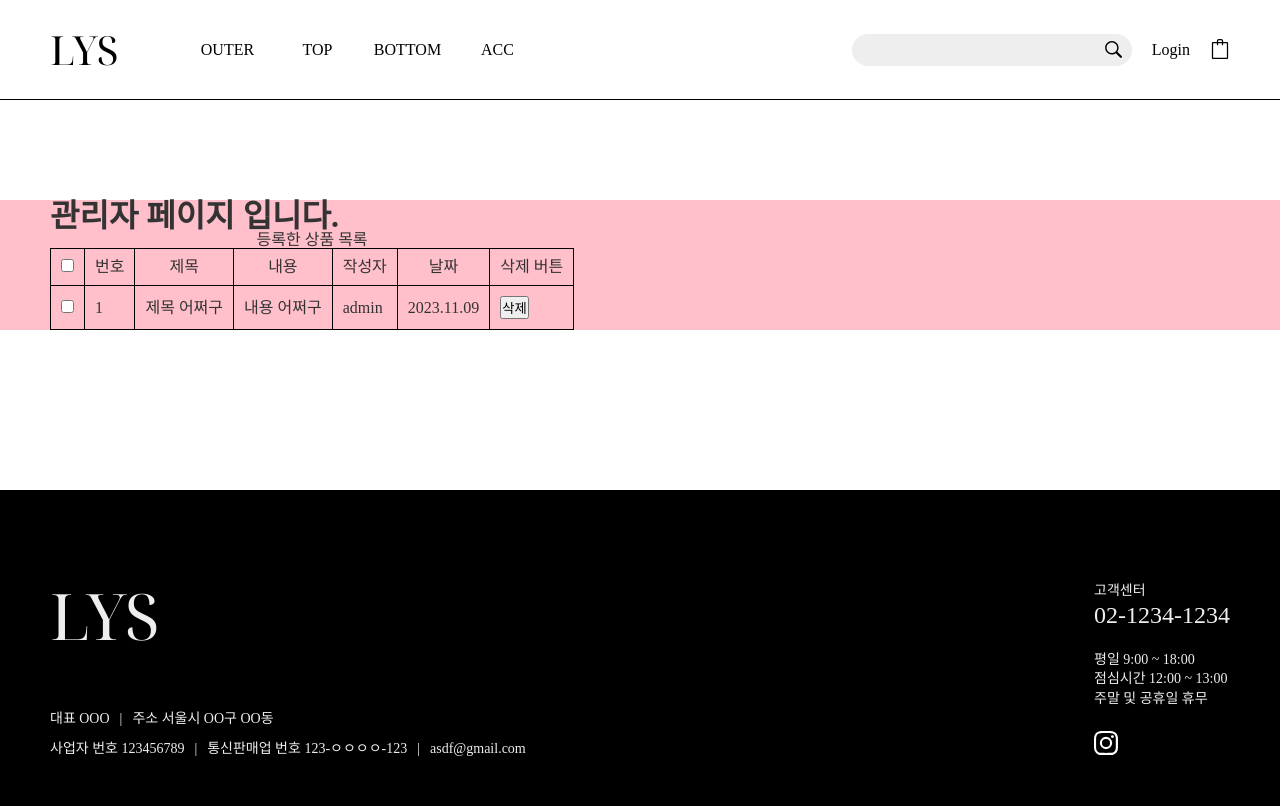
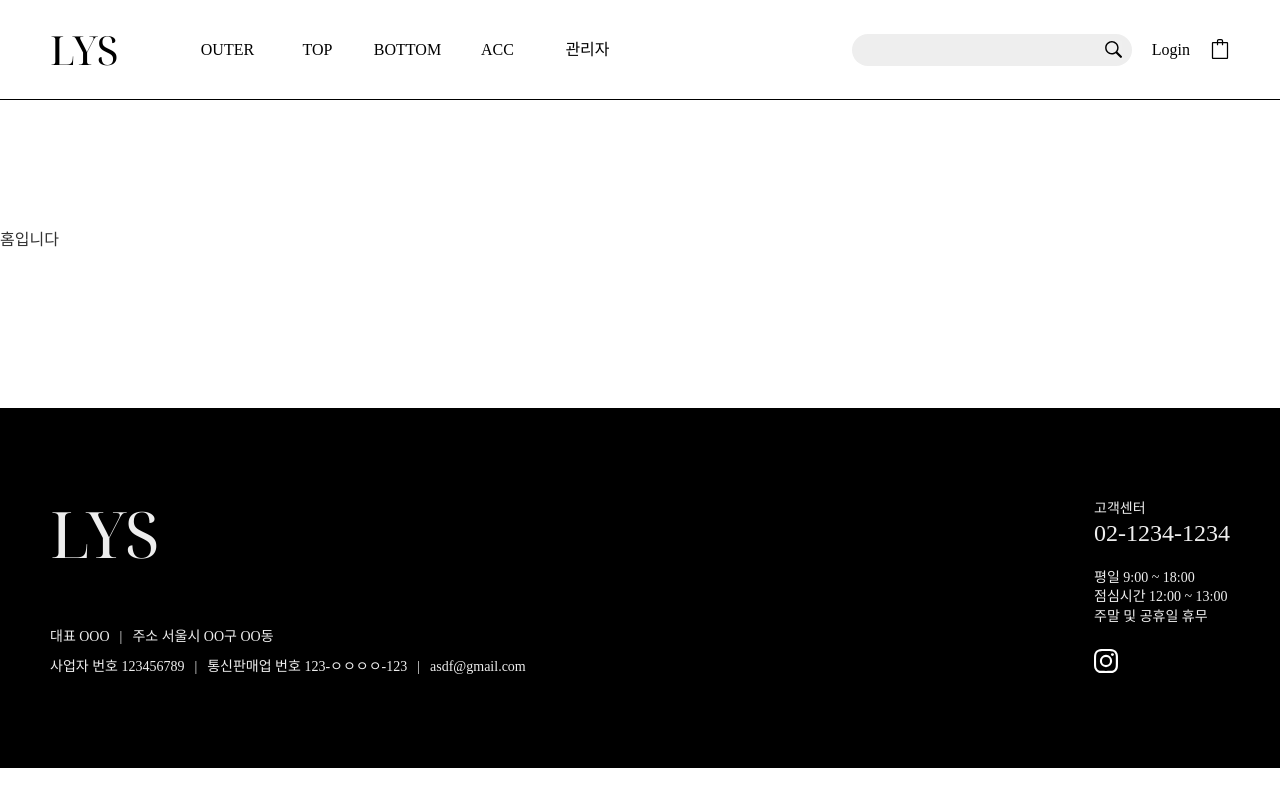
Before and after one commit to SuperMiniBeans/Front, a React (Create React App) app: page / in a window 1280 px wide. Shown: the top 806 px of the page. Built offline with nearby package versions, Linux system fonts and the light colour scheme.

Commit message:
[CHORE] 링크 및 라우터 수정

```diff
--- a/src/components/Header.js
+++ b/src/components/Header.js
@@ -30,7 +30,7 @@ function Header({isLogin, isAdmin}) {
             <nav className="gnb">
               <Gnb>
                 <MouseOver>
-                  <Link to="/product">OUTER</Link>
+                  <Link to="/product/list">OUTER</Link>
                   <Lnb className="lnb">
                     <LnbLi><Link to='/'>COAT</Link></LnbLi>
                     <LnbLi><Link to='/'>JACKET</Link></LnbLi>
@@ -54,6 +54,8 @@ function Header({isLogin, isAdmin}) {
                   </Lnb>
                 </MouseOver>
                 <MouseOver><Link to="/">ACC</Link></MouseOver>
+                <MouseOver><Link to="/admin/*">관리자</Link></MouseOver>
+
                 {
                 isAdmin ?
                 <MouseOver><Link to="/">관리자</Link></MouseOver>
@@ -94,10 +96,11 @@ function Header({isLogin, isAdmin}) {
 const HeaderWrap = styled.header`
   position: relative;
   width: 100%;
+  min-width: 1200px;
   height: 100px;
   margin-bottom: 100px;
   border-bottom: 1px solid #000;
-  // background-color: skyblue;
+  // background-color: yellow;
 `
 
 const HeaderWrapFlex = styled(FlexBox)`
--- a/src/components/Main.js
+++ b/src/components/Main.js
@@ -1,6 +1,6 @@
 // import { useState } from "react";
 import { Routes, Route } from "react-router-dom";
-// import Home from "../pages/Home";
+import Home from "../pages/Home";
 import Login from "../pages/Login";
 import ResetPwChk from "../pages/ResetPwChk";
 import ResetPw from "../pages/ResetPw";
@@ -9,27 +9,43 @@ import Join from "../pages/Join";
 import JoinComplete from "../pages/JoinComplete";
 import MyPage from "../pages/MyPage";
 import Admin from "../pages/Admin";
-// import Product from "../pages/Product";
+import Product from "../pages/Product";
+import ProductDetail from "./ProductDetail";
+import AddProduct from "./AddProduct";
+import styled from "styled-components";
+
 
 function Main() {
 
   return (
-    <div>
+    <MainWrap>
       <Routes>
-        <Route path='/' element={<Admin />} />
+        <Route exact path='/admin/*' element={<Admin />} />
+        <Route path="/admin/add" element={<AddProduct />} />
 
         <Route path='/myPage' element={<MyPage />} />
-        {/* <Route path='/product/*' element={<Product />} /> */}
+
+        <Route path="/product/list/*" element={<Product />} />
+        <Route path="/product/list/detail" element={<ProductDetail />} />
+
         <Route path='/join/joincomplete' element={<JoinComplete />} />
         <Route path='/join' element={<Join />} />
+
         <Route path='/search/id' element={<SearchId />} />
         <Route path='/search/check/pw' element={<ResetPw />} />
         <Route path='/search/check' element={<ResetPwChk />} />
         <Route path='/login' element={<Login />} />
-        {/* <Route path='/' element={<Home />} /> */}
+
+        <Route exact path='/' element={<Home />} />
       </Routes>
-    </div>
+    </MainWrap>
   );
 }
 
+const MainWrap = styled.section `
+  // margin-bottom: 600px;
+  // background-color: #ccc;
+
+`
+
 export default Main;
```
